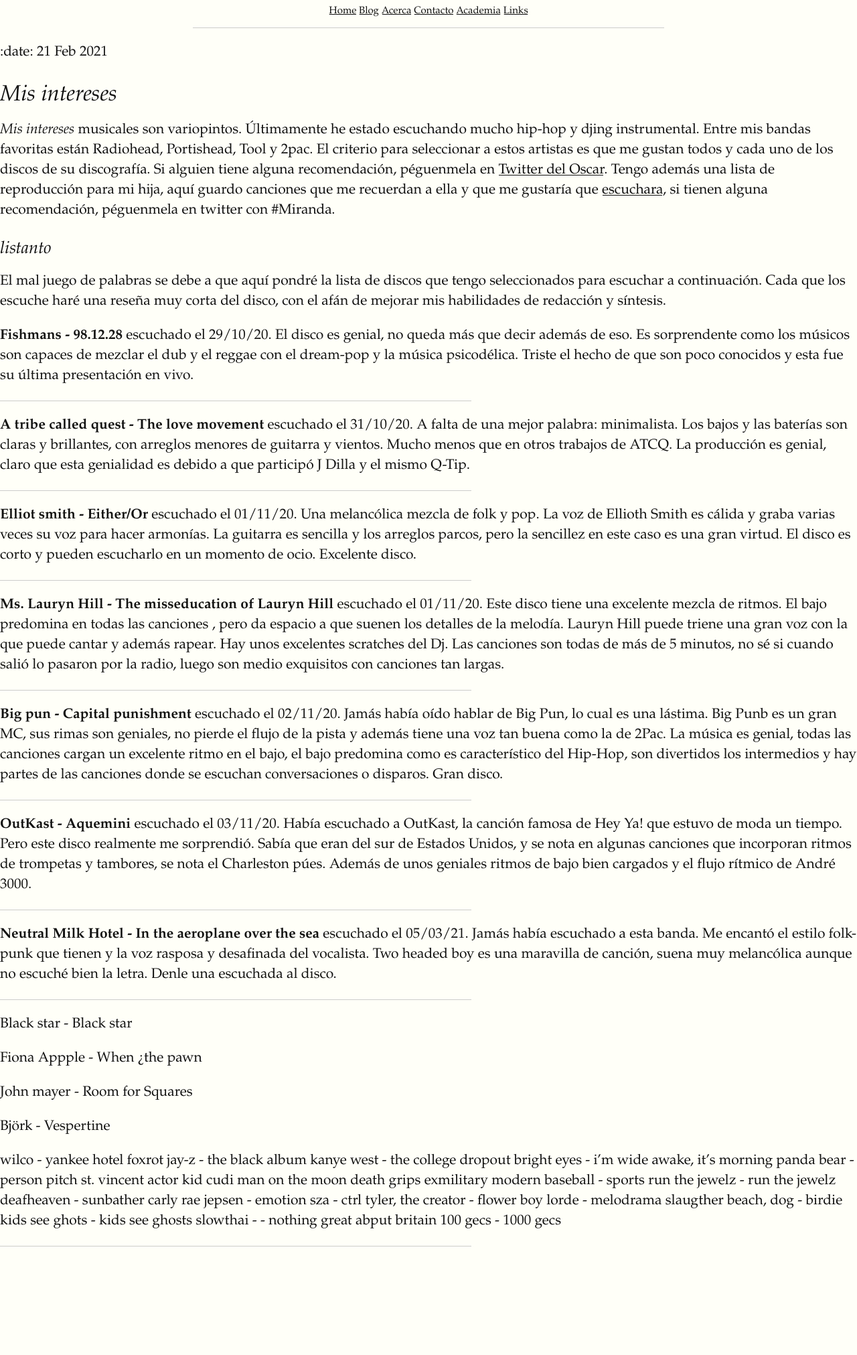
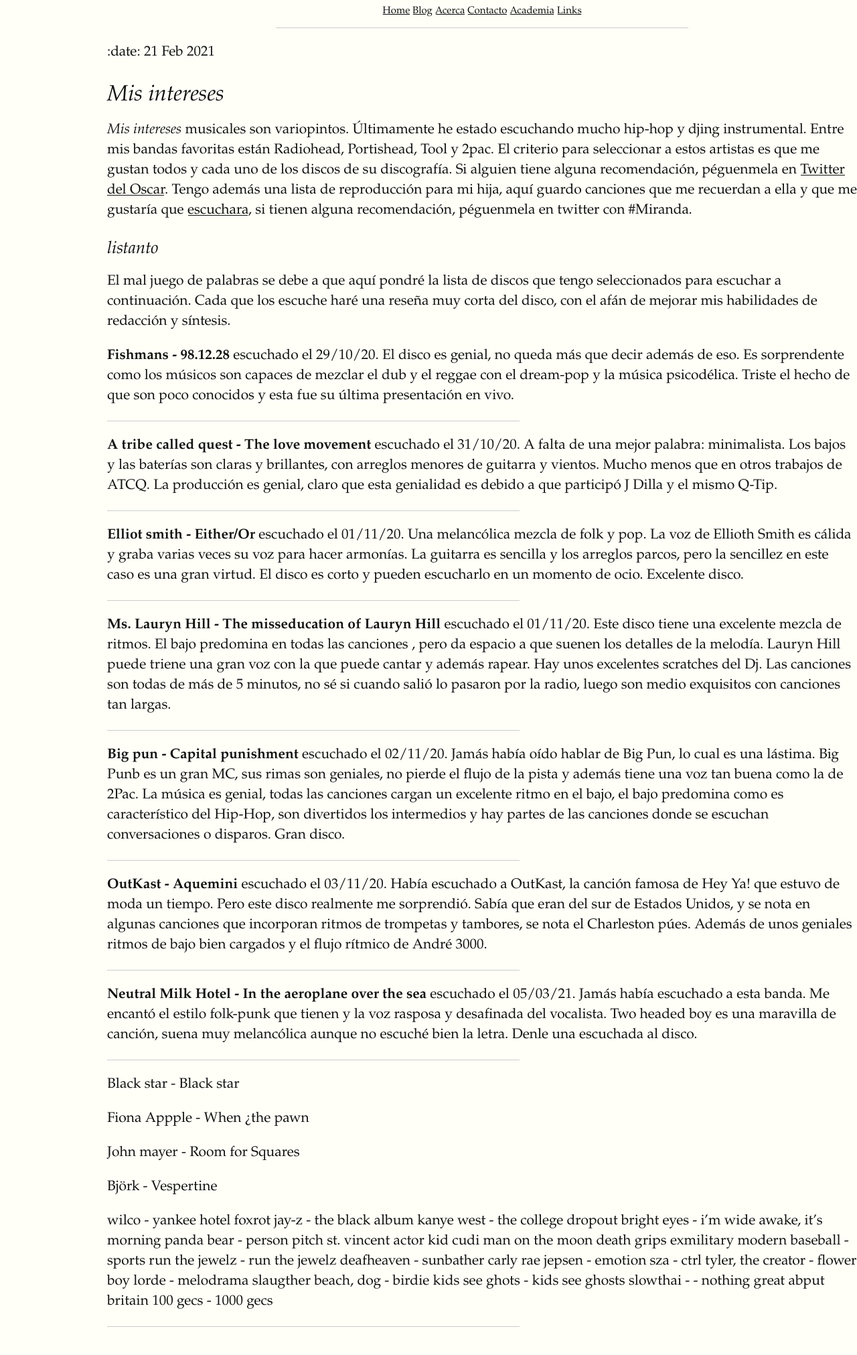
Before and after one commit to Oiuhukt/failosophy, a Jekyll site: the page built from _posts/2021-02-21-Música.md, in a window 1280 px wide. Shown: the whole page at 67% size. Built offline with Jekyll 4.4.1, drawn with Linux system fonts in a browser that asks for light colours; some web fonts are replaced; before the commit the page ends 1903 px from its top, so only the background shows below that.

Commit message:
Update main.scss

```diff
--- a/_sass/main.scss
+++ b/_sass/main.scss
@@ -39,11 +39,14 @@
 }
 
 body{
+width: 87.5%;
+padding-left: 12.5%;
 margin-left:auto;
 margin-right:auto;
 font-family:et-book,Palatino,"Palatino Linotype","Palatino LT STD","Book Antiqua",Georgia,serif;
 background-color:#fffff8;
 color:#111;
+max-width: 1400px;
 counter-reset:sidenote-counter
 }
 
```
